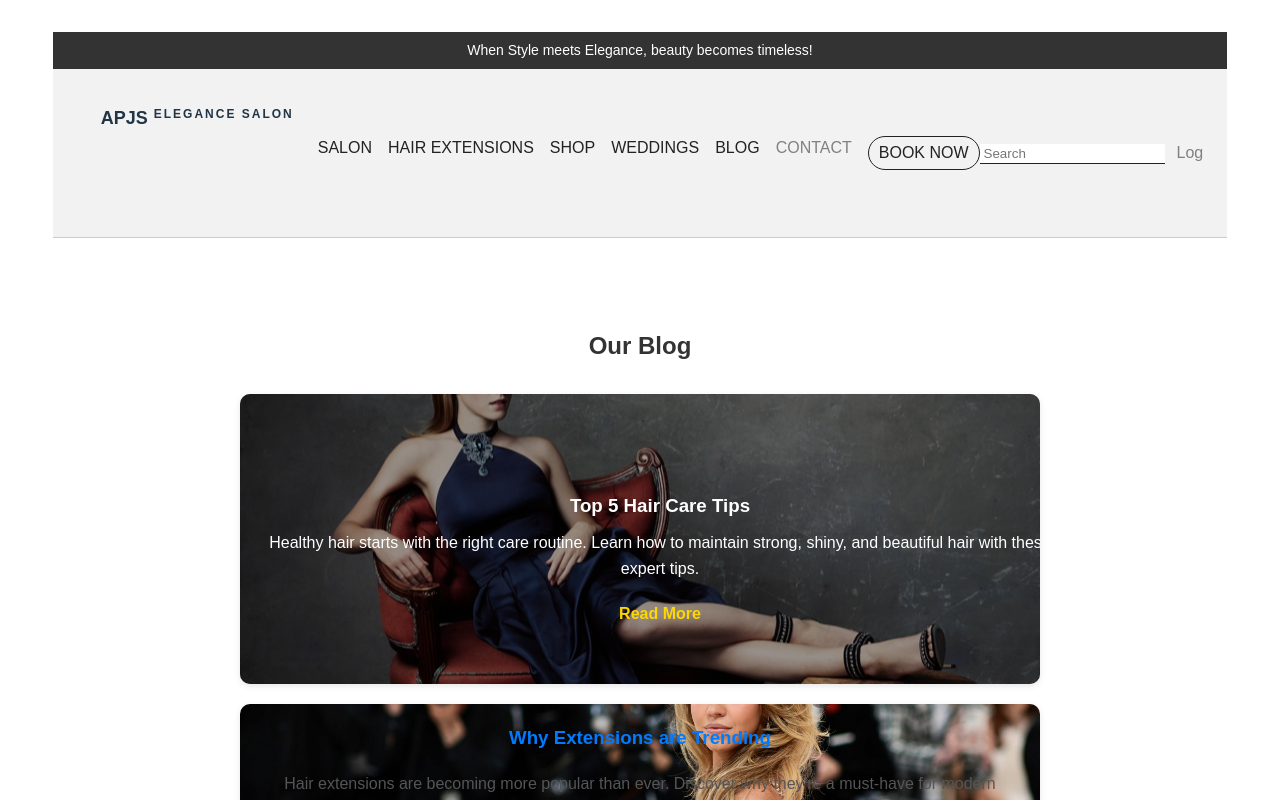
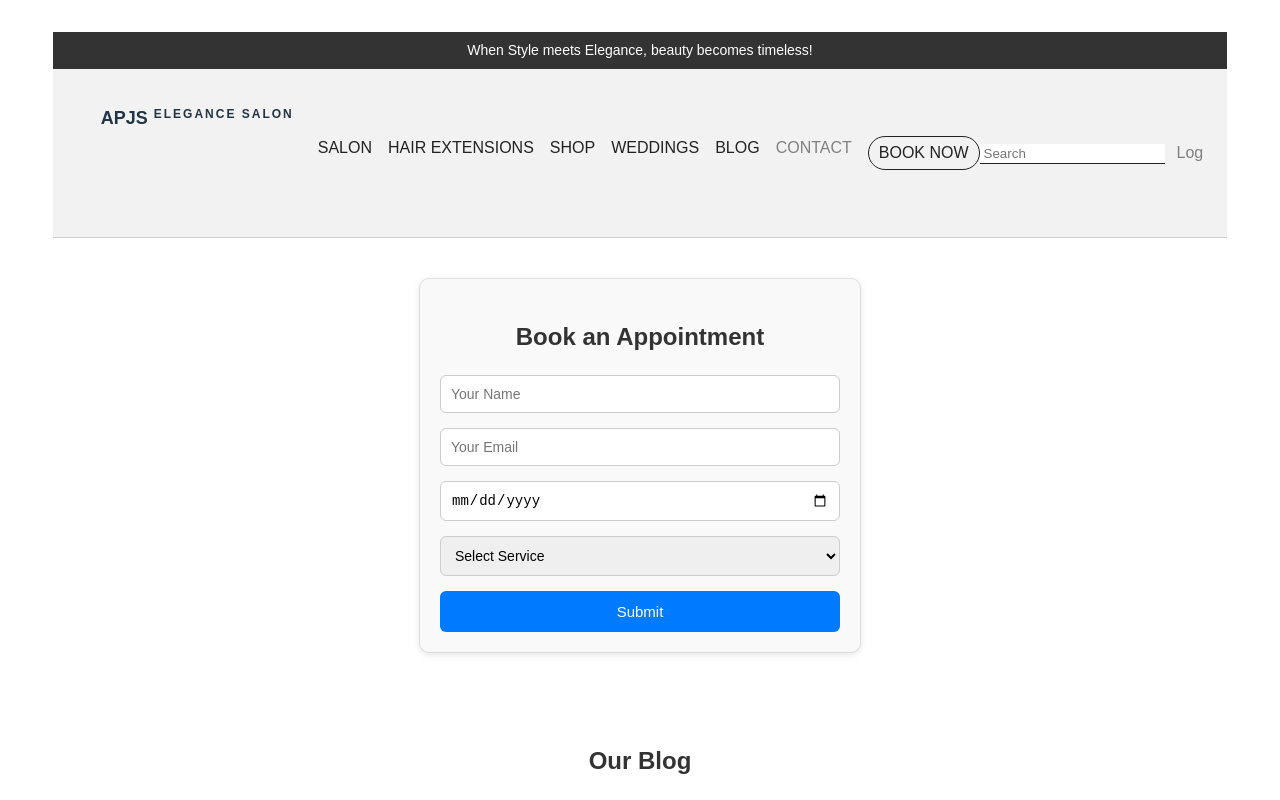
Before and after one commit to abhishekgill556/Project-full-stack, a React (Vite) app in the folder vite-project/: page / in a window 1280 px wide. Shown: the top 800 px of the page. Built offline with nearby package versions, Linux system fonts and the light colour scheme.

Commit message:
added booking component

```diff
--- a/vite-project/src/App.tsx
+++ b/vite-project/src/App.tsx
@@ -2,6 +2,7 @@ import './App.css'
 import Header from "./Components/Header/Header"
 import Blog from './Components/blog/Blog'
 import Footer from './Components/Footer/footer'
+import Booking from './Components/book/book'
 function App() {
 
 
@@ -9,6 +10,7 @@ function App() {
     <>
       <div>
         <Header/>
+        <Booking/>
         <Blog/>
         <Footer/>
       </div>
--- /dev/null
+++ b/vite-project/src/Components/book/book.css
@@ -0,0 +1,52 @@
+.booking {
+  max-width: 400px;
+  margin: 40px auto;
+  padding: 20px;
+  border: 1px solid #ddd;
+  border-radius: 10px;
+  background: #f9f9f9;
+  box-shadow: 0 2px 6px rgba(0, 0, 0, 0.1);
+  font-family: Arial, sans-serif;
+}
+
+.booking h2 {
+  text-align: center;
+  margin-bottom: 20px;
+  color: #333;
+}
+
+.booking form {
+  display: flex;
+  flex-direction: column;
+  gap: 15px;
+}
+
+.booking input,
+.booking select {
+  padding: 10px;
+  border: 1px solid #ccc;
+  border-radius: 6px;
+  font-size: 14px;
+  outline: none;
+  transition: border 0.2s ease-in-out;
+}
+
+.booking input:focus,
+.booking select:focus {
+  border-color: #007bff;
+}
+
+.booking button {
+  padding: 12px;
+  background: #007bff;
+  border: none;
+  border-radius: 6px;
+  color: white;
+  font-size: 15px;
+  cursor: pointer;
+  transition: background 0.2s ease-in-out;
+}
+
+.booking button:hover {
+  background: #0056b3;
+}
--- /dev/null
+++ b/vite-project/src/Components/book/book.tsx
@@ -0,0 +1,21 @@
+import "./Book.css";
+
+export default function Booking() {
+  return (
+    <section id="booking" className="booking">
+      <h2>Book an Appointment</h2>
+      <form>
+        <input type="text" name="name" placeholder="Your Name" required />
+        <input type="email" name="email" placeholder="Your Email" required />
+        <input type="date" name="date" required />
+        <select name="service" required>
+          <option value="">Select Service</option>
+          <option value="Haircut">Haircut</option>
+          <option value="Extensions">Extensions</option>
+          <option value="Wedding">Wedding</option>
+        </select>
+        <button type="submit">Submit</button>
+      </form>
+    </section>
+  );
+}
```
